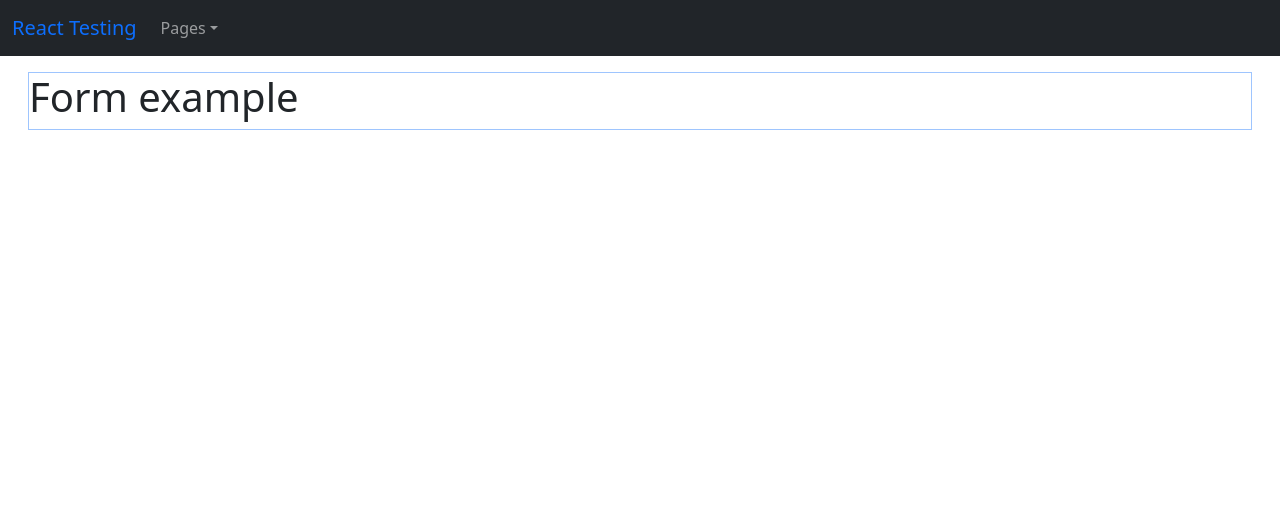
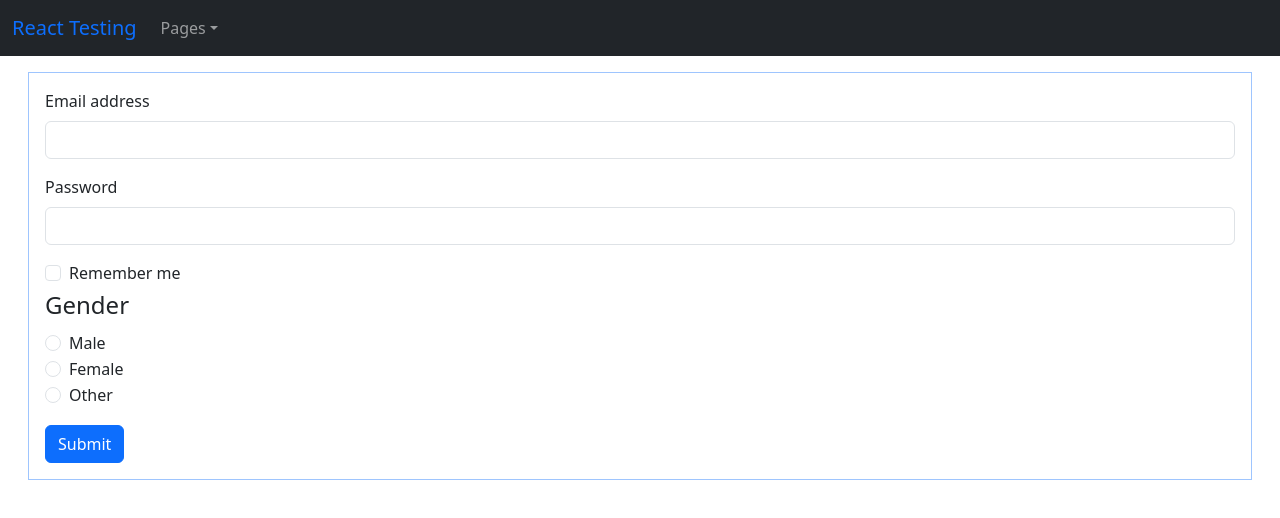
Before and after one commit to eduar297/react-testing, a React app: page /form-example in a window 1280 px wide. Shown: the top 518 px of the page. Built offline with nearby package versions, Linux system fonts and the light colour scheme.

Commit message:
feat: added form example with formik and yup

```diff
--- a/src/components/Layout/index.tsx
+++ b/src/components/Layout/index.tsx
@@ -14,7 +14,7 @@ function Layout({ children }: LayoutProps) {
     <>
       <Navbar />
       <Container fluid>
-        <div className="m-3 border border-primary-subtle">{children}</div>
+        <div className="m-3 p-3 border border-primary-subtle">{children}</div>
       </Container>
     </>
   );
--- /dev/null
+++ b/src/pages/form-example/index.tsx
@@ -0,0 +1,148 @@
+import React from 'react';
+import { useFormik } from 'formik';
+import * as yup from 'yup';
+import { Button, Form, FormGroup, Label, Input } from 'reactstrap';
+
+interface FormValues {
+  email: string;
+  password: string;
+  rememberMe: boolean;
+  gender: string;
+}
+
+const validationSchema = yup.object({
+  email: yup
+    .string()
+    .typeError('Enter an email address')
+    .email('Enter a valid email address')
+    .required('Email address is required'),
+  password: yup
+    .string()
+    .typeError('Enter a password')
+    .min(8, 'Password must be at least 8 characters long')
+    .required('Password is required'),
+  rememberMe: yup.boolean(),
+  gender: yup
+    .string()
+    .oneOf(['male', 'female', 'other'])
+    .required('Gender is required'),
+});
+
+const FormExample: React.FC = () => {
+  const formik = useFormik<FormValues>({
+    initialValues: {
+      email: '',
+      password: '',
+      rememberMe: false,
+      gender: '',
+    },
+    validationSchema: validationSchema,
+    onSubmit: (values) => {
+      alert(JSON.stringify(values, null, 2));
+    },
+  });
+
+  return (
+    <Form onSubmit={formik.handleSubmit}>
+      <FormGroup>
+        <Label for="email">Email address</Label>
+        <Input
+          type="email"
+          id="email"
+          name="email"
+          value={formik.values.email}
+          onChange={formik.handleChange}
+          onBlur={formik.handleBlur}
+          invalid={formik.touched.email && Boolean(formik.errors.email)}
+        />
+        {formik.touched.email && formik.errors.email && (
+          <div className="text-danger">{formik.errors.email}</div>
+        )}
+      </FormGroup>
+      <FormGroup>
+        <Label for="password">Password</Label>
+        <Input
+          type="password"
+          id="password"
+          name="password"
+          value={formik.values.password}
+          onChange={formik.handleChange}
+          onBlur={formik.handleBlur}
+          invalid={formik.touched.password && Boolean(formik.errors.password)}
+        />
+        {formik.touched.password && formik.errors.password && (
+          <div className="text-danger">{formik.errors.password}</div>
+        )}
+      </FormGroup>
+      <FormGroup check>
+        <Label check>
+          <Input
+            type="checkbox"
+            id="rememberMe"
+            name="rememberMe"
+            checked={formik.values.rememberMe}
+            onChange={formik.handleChange}
+            onBlur={formik.handleBlur}
+          />
+          Remember me
+        </Label>
+      </FormGroup>
+      <FormGroup tag="fieldset">
+        <legend>Gender</legend>
+        <FormGroup check>
+          <Label check>
+            <Input
+              type="radio"
+              id="male"
+              name="gender"
+              value="male"
+              checked={formik.values.gender === 'male'}
+              onChange={formik.handleChange}
+              onBlur={formik.handleBlur}
+              invalid={formik.touched.gender && Boolean(formik.errors.gender)}
+            />
+            Male
+          </Label>
+        </FormGroup>
+        <FormGroup check>
+          <Label check>
+            <Input
+              type="radio"
+              id="female"
+              name="gender"
+              value="female"
+              checked={formik.values.gender === 'female'}
+              onChange={formik.handleChange}
+              onBlur={formik.handleBlur}
+              invalid={formik.touched.gender && Boolean(formik.errors.gender)}
+            />
+            Female
+          </Label>
+        </FormGroup>
+        <FormGroup check>
+          <Label check>
+            <Input
+              type="radio"
+              id="other"
+              name="gender"
+              value="other"
+              checked={formik.values.gender === 'other'}
+              onChange={formik.handleChange}
+              onBlur={formik.handleBlur}
+              invalid={formik.touched.gender && Boolean(formik.errors.gender)}
+            />
+            Other
+          </Label>
+        </FormGroup>
+        {formik.touched.gender && formik.errors.gender && (
+          <div className="text-danger">{formik.errors.gender}</div>
+        )}
+      </FormGroup>
+      <Button color="primary" type="submit">
+        Submit
+      </Button>
+    </Form>
+  );
+};
+
+export default FormExample;
--- a/src/pages/index.ts
+++ b/src/pages/index.ts
@@ -1,2 +1,3 @@
 export { default as Test } from './test';
 export { default as Home } from './home';
+export { default as FormExample } from './form-example';
--- a/src/routes.tsx
+++ b/src/routes.tsx
@@ -1,4 +1,4 @@
-import { Home, Test } from './pages';
+import { FormExample, Home, Test } from './pages';
 
 const routes = [
   {
@@ -15,7 +15,7 @@ const routes = [
   },
   {
     path: '/form-example',
-    element: <h1>Form example</h1>,
+    element: <FormExample />,
   },
 ];
 
```
